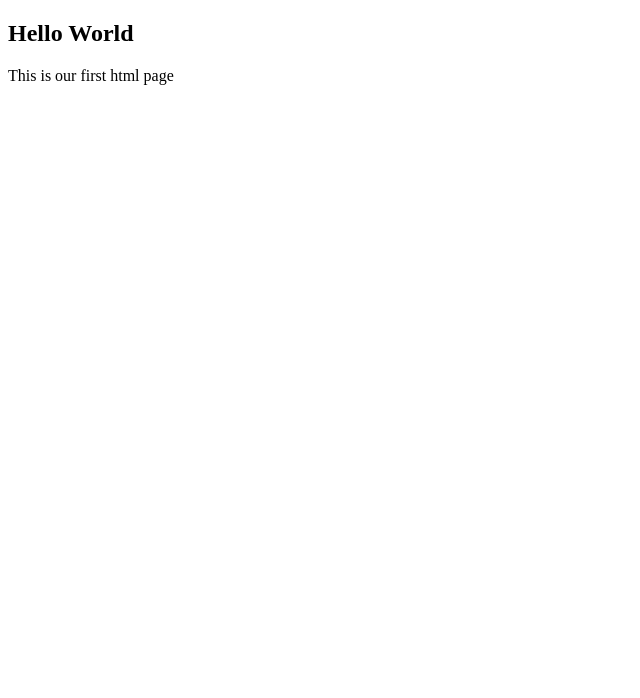
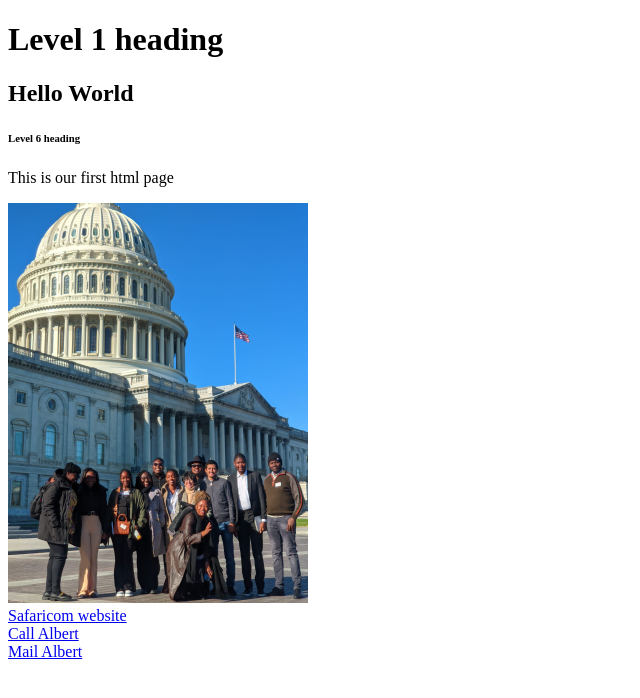
Before and after one commit to kipchirchiralb/cohort-1-2024, a plain HTML site: page Cohort 1 - 2024 Web/html/first.html in a window 1280 px wide. Shown: the whole page, without its empty margins (0-640 px from the left). Drawn offline with Linux system fonts and the light colour scheme.

Commit message:
more html morning class

```diff
--- a/Cohort 1 - 2024 Web/html/first.html
+++ b/Cohort 1 - 2024 Web/html/first.html
@@ -1,10 +1,33 @@
 <!DOCTYPE html>
 <html>
   <head>
-    <title>Our first htm doc</title>
+    <!-- head will contain descriptive elements for the page including links to external resources(css,js,images,icons), meta tags(for SEO) -->
+    <title>Our first html doc</title>
+    <link rel="shortcut icon" href="favicon.ico" type="image/x-icon" />
   </head>
   <body>
-     <h2>Hello World</h2>
-     <p>This is our first html page</p>
+    <!-- heading --- 6 levels, h1-h6 -->
+    <h1>Level 1 heading</h1>
+    <h2>Hello World</h2>
+    <h6>Level 6 heading</h6>
+    <p>This is our first html page</p>
+    <img
+      src="IMG-20231213-WA0000.jpg"
+      alt="a team of yound frican leaders standing in front of the capitol"
+      width="300px"
+    />
+    <!-- self closing elements -->
+    <!-- attributes -- adding info/qualities/functionality/features to an element -->
+    <!-- any element can have attributes(placed in the opening tag), however some attributes are meant for specific elements and some elements have mandatory attributes -->
+    <br />
+    <a href="https://safaricom.co.ke" target="_blank">Safaricom website</a>
+    <br />
+    <a href="tel:+254717481718">Call Albert</a><br />
+    <a href="mailto:albert@eldohub.co.ke">Mail Albert</a>
+    <!-- video & audio -->
+    <!--  Lists in html  -->
+    <!-- tables -->
+    <!-- form -->
+    <!-- accessibility tips -->
   </body>
 </html>
```
Also changed, not shown: Cohort 1 - 2024 Web/html/IMG-20231213-WA0000.jpg (added), Cohort 1 - 2024 Web/html/IMG-20231216-WA0075.jpg (added), Cohort 1 - 2024 Web/html/fav.ico (added), Cohort 1 - 2024 Web/html/favicon.ico (added).
